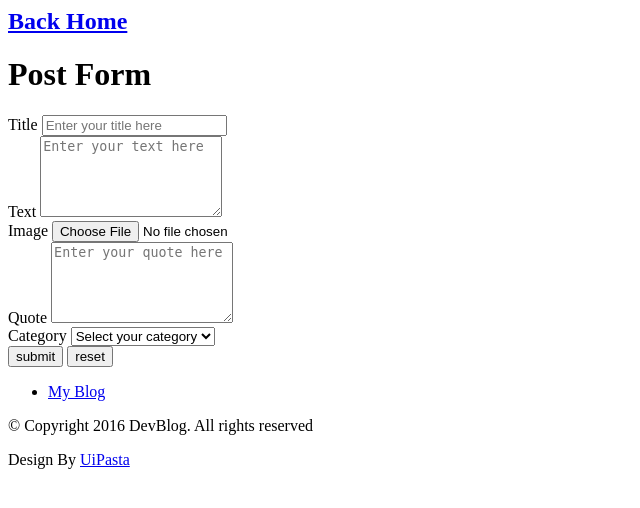
After one commit to raryyy/alexParker, a PHP site: page /BAC2/views/posts/createForm.php in a window 1280 px wide. The commit adds this page. Shown: the top 508 px of the page, without its empty margins (0-640 px from the left). Run offline with PHP 8.4, Linux system fonts and the light colour scheme; some libraries are stand-ins or nearby versions.

Commit message:
show form + résolution problème icone

```diff
--- a/app/routers/posts.php
+++ b/app/routers/posts.php
@@ -9,6 +9,10 @@ switch ($_GET['posts']):
         PostsController\showAction($connexion, $_GET['id']);
     break;
 
+    case 'form':
+        PostsController\createFormAction($connexion);
+    break;
+
     default:
     \App\Controllers\PagesController\homeAction($connexion);
     break;
--- a/app/views/pages/home.php
+++ b/app/views/pages/home.php
@@ -4,7 +4,7 @@
                 <div class="col-md-12 content-page">
                   <!-- ADD A POST -->
                   <div>
-                    <a href="form.html" type="button" class="btn btn-primary"
+                    <a href="posts/add/form.html" type="button" class="btn btn-primary"
                       >Add a Post</a
                     >
                   </div>
@@ -13,8 +13,8 @@
                   <!-- Blog Post Start -->
                   <?php foreach($posts as $post) : ?>
                   <div class="col-md-12 blog-post row">
-                    <div class="<?php echo $post['title']; ?>">
-                      <a href="single.html"
+                    <div class="post-title">
+                      <a href="posts/<?php echo $post['id']; ?>/<?php echo \Core\Helpers\slugify($post['title']) ?>.html"
                         ><h1>
                         <?php echo $post['title']; ?>
                         </h1></a>
--- /dev/null
+++ b/app/views/posts/createForm.php
@@ -0,0 +1,108 @@
+<div class="col-md-9">
+            <div class="col-md-12 page-body">
+              <div class="row">
+                <div class="sub-title">
+                  <a href="index.html" title="Go to Home Page"
+                    ><h2>Back Home</h2></a
+                  >
+                  <a href="#comment" class="smoth-scroll"
+                    ><i class="icon-bubbles"></i
+                  ></a>
+                </div>
+
+                <div class="col-md-12 content-page">
+                  <div class="col-md-12 blog-post">
+                    <!-- Post Headline Start -->
+                    <div class="post-title">
+                      <h1>Post Form</h1>
+                    </div>
+                    <!-- Post Headline End -->
+
+                    <!-- Form Start -->
+                    <form action="">
+                      <div class="form-group">
+                        <label for="title">Title</label>
+                        <input
+                          type="text"
+                          name="title"
+                          id="title"
+                          class="form-control"
+                          placeholder="Enter your title here"
+                        />
+                      </div>
+                      <div class="form-group">
+                        <label for="text">Text</label>
+                        <textarea
+                          id="text"
+                          name="text"
+                          class="form-control"
+                          rows="5"
+                          placeholder="Enter your text here"
+                        ></textarea>
+                      </div>
+                      <div class="form-group">
+                        <label for="exampleFormControlFile1"> Image</label>
+                        <input type="file" class="form-control-file btn btn-primary" id="exampleFormControlFile1">
+                      </div>
+                      <div class="form-group">
+                        <label for="text">Quote</label>
+                        <textarea
+                          id="quote"
+                          name="quote"
+                          class="form-control"
+                          rows="5"
+                          placeholder="Enter your quote here"
+                        ></textarea>
+                      </div>
+                      <div class="form-group">
+                        <label for="text">Category</label>
+                        <select
+                          id="category"
+                          name="category_id"
+                          class="form-control"
+                        >
+                          <option disabled selected>
+                            Select your category
+                          </option>
+                          <option value="1">Life style</option>
+                          <option value="2">Sport</option>
+                        </select>
+                      </div>
+                      <div>
+                        <input
+                          class="btn btn-primary"
+                          type="submit"
+                          value="submit"
+                        />
+                        <input
+                          class="btn btn-secondary"
+                          type="reset"
+                          value="reset"
+                        />
+                      </div>
+                    </form>
+                    <!-- Form End -->
+                  </div>
+                </div>
+              </div>
+            </div>
+
+            <!-- Footer Start -->
+            <div class="col-md-12 page-body margin-top-50 footer">
+              <footer>
+                <ul class="menu-link">
+                  <li><a href="index.html">My Blog</a></li>
+                </ul>
+
+                <p>© Copyright 2016 DevBlog. All rights reserved</p>
+
+                <!-- UiPasta Credit Start -->
+                <div class="uipasta-credit">
+                  Design By
+                  <a href="http://www.uipasta.com" target="_blank">UiPasta</a>
+                </div>
+                <!-- UiPasta Credit End -->
+              </footer>
+            </div>
+            <!-- Footer End -->
+          </div>
--- a/app/views/posts/show.php
+++ b/app/views/posts/show.php
@@ -2,7 +2,7 @@
             <div class="col-md-12 page-body">
               <div class="row">
                 <div class="sub-title">
-                  <a href="index.html" title="Go to Home Page"
+                  <a href="?" title="Go to Home Page"
                     ><h2>Back Home</h2></a
                   >
                   <a href="#comment" class="smoth-scroll"
--- a/documents/consignes.txt
+++ b/documents/consignes.txt
@@ -5,11 +5,11 @@ ALEX PARKER - CONSIGNES
 		- Liste des posts du blog triés par date décroissante et limités à 10 :OK
 		- Texte tronqué à 150 caractères :OK
 		- Date formatée :OK
-		- Lien vers le détails d'un post :EN COURS
+		- Lien vers le détails d'un post :OK
 		- Lien vers le formulaire d'ajout d'un post
 
 	2. Détails d'un post
-		- title, text, categorie et quote du post
+		- title, text, categorie et quote du post :Manque catégorie
 		- lien pour la modification et la suppression du post
 
 	3. Formulaire d'ajout et de modification d'un post
```
Also changed, not shown: app/controllers/PostsController.php (+10 -0 lines), public/.htaccess.
